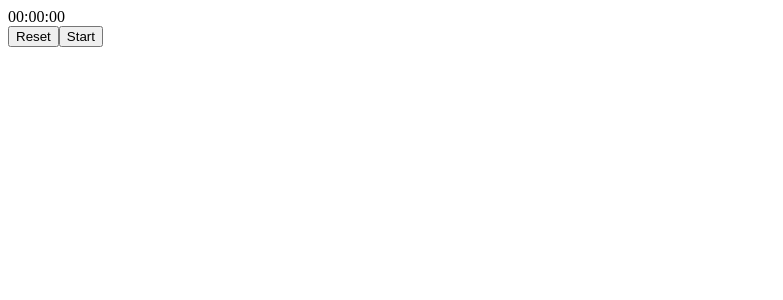
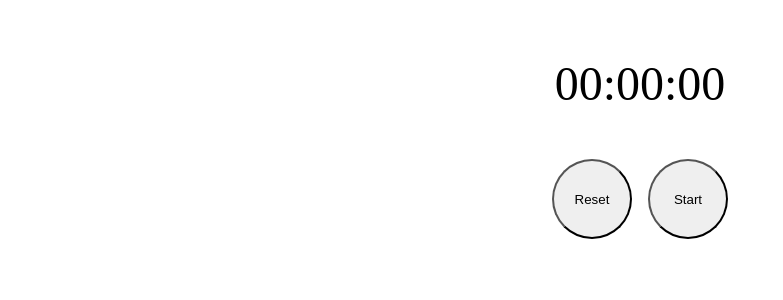
Before and after one commit to Shopify/eng-intern-assessment-react, a React app: page / in a window 1280 px wide. Shown: the top 300 px of the page, without its empty margins (0-783 px from the left). Built offline with nearby package versions, Linux system fonts and the light colour scheme.

Commit message:
added lap functionality and basic styling

```diff
--- a/src/App.tsx
+++ b/src/App.tsx
@@ -1,11 +1,14 @@
 import React, { useEffect, useState } from 'react'
 import StopWatch from './StopWatch'
 import StopWatchButton from './StopWatchButton'
-
+import './styles.css'
+import Laps from './Laps'
 
 export default function App() {
     const [isRunning, setIsRunning] = useState(false)
     const [time, setTime] = useState(0)
+    const [lastLapTime, setLastLapTime] = useState(0)
+    const [laps, setLaps] = useState<number[]>([])
 
     /**
      * Function that uses setTimeout to simulate delay
@@ -33,10 +36,15 @@ export default function App() {
 
     const handleReset = () => {
         setTime(0)
+        setLaps([])
+        setLastLapTime(0)
     }
 
     const handleLap = () => {
-
+        const newLap = time - lastLapTime
+        const newLaps = [...laps, newLap]
+        setLaps(newLaps)
+        setLastLapTime(time)
     }
 
     const handleStart = () => {
@@ -48,7 +56,7 @@ export default function App() {
     }
 
     return(
-        <div>
+        <div className='stopwatch-container'>
             <StopWatch timeInTenMillis={time}/>
             <StopWatchButton
                 isRunning={isRunning}
@@ -57,6 +65,7 @@ export default function App() {
                 lap={handleLap}
                 reset={handleReset}
             />
+            <Laps lapTimes={laps}/>
         </div>
     )
 }
--- /dev/null
+++ b/src/Laps.tsx
@@ -0,0 +1,23 @@
+import React from 'react'
+import { formattedTime } from './utils'
+
+type LapsProps = {
+    lapTimes: number[]
+}
+
+export default function Laps({ lapTimes }: LapsProps) {
+    return(
+        <div className='laps-display'>
+            {lapTimes.map((lapTime, index) => (
+                <div className='lap-row'>
+                    <span className='lap-title'>
+                        {`Lap ${index + 1}`}
+                    </span>
+                    <span className='lap-time'>
+                        {formattedTime(lapTime)}
+                    </span>
+                </div>
+            ))}
+        </div>
+    )
+}
--- a/src/StopWatch.tsx
+++ b/src/StopWatch.tsx
@@ -1,42 +1,14 @@
 import React from 'react'
-import StopWatchButton from './StopWatchButton'
+import { formattedTime } from './utils'
 
 type StopWatchProps = {
     timeInTenMillis: number
 }
 
-export default function StopWatch({ timeInTenMillis: time }: StopWatchProps) {
-
-    const SECOND = 100
-    const MINUTE = 60 * SECOND
-
-    /**
-     * Function that adds a padded zero in the tens place when necessary
-     * @param unformattedTime raw time
-     * @returns formatted time as a string
-     */
-    const formatWithPaddedZeros = (unformattedTime:number): string => {
-        if (unformattedTime >= 10) {
-            return unformattedTime.toString()
-        } else {
-            return `0${unformattedTime}`
-        }
-    }
-
-    /**
-     * Function that formats tenMillis into minutes:seconds:milliseconds
-     * @returns a string with mins:secs:millis
-     */
-    const formattedTime = () => {
-        const minutes = Math.floor(time / MINUTE)
-        const seconds = Math.floor(time % MINUTE / SECOND)
-        const tenMillis = Math.floor(time % SECOND)
-        return `${formatWithPaddedZeros(minutes)}:${formatWithPaddedZeros(seconds)}:${formatWithPaddedZeros(tenMillis)}`
-    }
-
+export default function StopWatch({ timeInTenMillis }: StopWatchProps) {
     return(
-        <div>
-            {formattedTime()}
-        </div>
+        <p className='stopwatch-display'>
+            {formattedTime(timeInTenMillis)}
+        </p>
     )
 }
--- a/src/StopWatchButton.tsx
+++ b/src/StopWatchButton.tsx
@@ -40,7 +40,7 @@ export default function StopWatchButton({
     }
 
     return(
-        <div>
+        <div className='button-container'>
             <button onClick={handleLapResetClick}>{isRunning ? "Lap": "Reset"}</button>
             <button onClick={handleStartStopClick}>{isRunning ? "Stop": "Start"}</button>
         </div>
--- /dev/null
+++ b/src/styles.css
@@ -0,0 +1,46 @@
+.stopwatch-container {
+    display: flex;
+    flex-direction: column;
+    justify-content: center;
+    align-items: center;
+    width: 100%;
+}
+
+.button-container{
+    display:flex;
+    justify-content: center;
+    align-items: center;
+    width: 75%;
+}
+.button-container button{
+    border-radius: 2.5rem;
+    height: 5rem;
+    width: 5rem;
+    margin: 0 0.5rem;
+}
+
+.stopwatch-display{
+    text-align: center;
+    font-size: 3rem;
+}
+
+.laps-display {
+    display: flex;
+    flex-direction: column;
+    justify-content: center;
+    margin: 2rem 0;
+}
+
+.lap-row{
+    display:flex;
+    justify-content: space-between;
+    margin: 0.25rem 0;
+}
+
+.lap-title{
+    margin: 0 1rem;
+}
+
+.lap-time{
+    margin: 0 1rem;
+}
--- /dev/null
+++ b/src/utils.ts
@@ -0,0 +1,26 @@
+const SECOND = 100
+const MINUTE = 60 * SECOND
+
+/**
+ * Function that adds a padded zero in the tens place when necessary
+ * @param unformattedTime raw time
+ * @returns formatted time as a string
+ */
+export const formatWithPaddedZeros = (unformattedTime:number): string => {
+    if (unformattedTime >= 10) {
+        return unformattedTime.toString()
+    } else {
+        return `0${unformattedTime}`
+    }
+}
+
+/**
+ * Function that formats tenMillis into minutes:seconds:milliseconds
+ * @returns a string with mins:secs:millis
+ */
+export const formattedTime = (time: number) => {
+    const minutes = Math.floor(time / MINUTE)
+    const seconds = Math.floor(time % MINUTE / SECOND)
+    const tenMillis = Math.floor(time % SECOND)
+    return `${formatWithPaddedZeros(minutes)}:${formatWithPaddedZeros(seconds)}:${formatWithPaddedZeros(tenMillis)}`
+}
```
